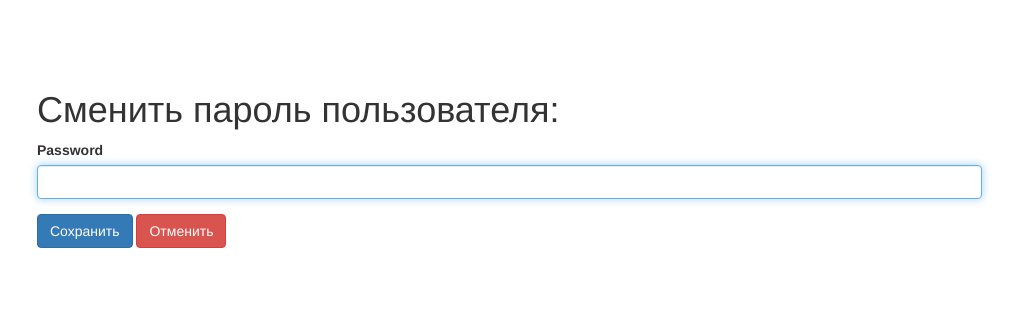
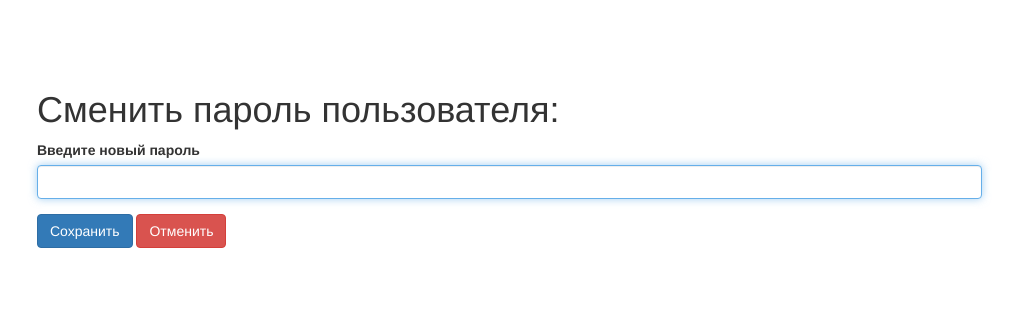
Before and after one commit to ncowboy/ElectronicDiary, a Yii app: template views/personal/users/changepass.php in a window 1280 px wide. Shown: the top 334 px of the page, without its empty margins (228-1246 px from the left). Run offline with PHP 8.4 and a stand-in for Yii, Linux system fonts and the light colour scheme; the template is opened without the code that fills it, so the values that code supplies are empty; form fields are guessed from the names that the template uses; some libraries are stand-ins or nearby versions.

Commit message:
Поправил label поля

```diff
--- a/views/personal/users/changepass.php
+++ b/views/personal/users/changepass.php
@@ -37,10 +37,11 @@ $items= ArrayHelper::map($roles, 'id_user_role', 'role_alias');
         <?php $form = ActiveForm::begin(); ?>
 
         <?= $form->field($model, 'password')->passwordInput([
+
         'maxlength' => true,
         'autofocus' => true,
         'value'=>''
-        ]) ?>
+        ])->label('Введите новый пароль') ?>
 
     <div class="form-group">
         <?= Html::submitButton('Сохранить', ['class' => 'btn btn-primary']) ?>
```
